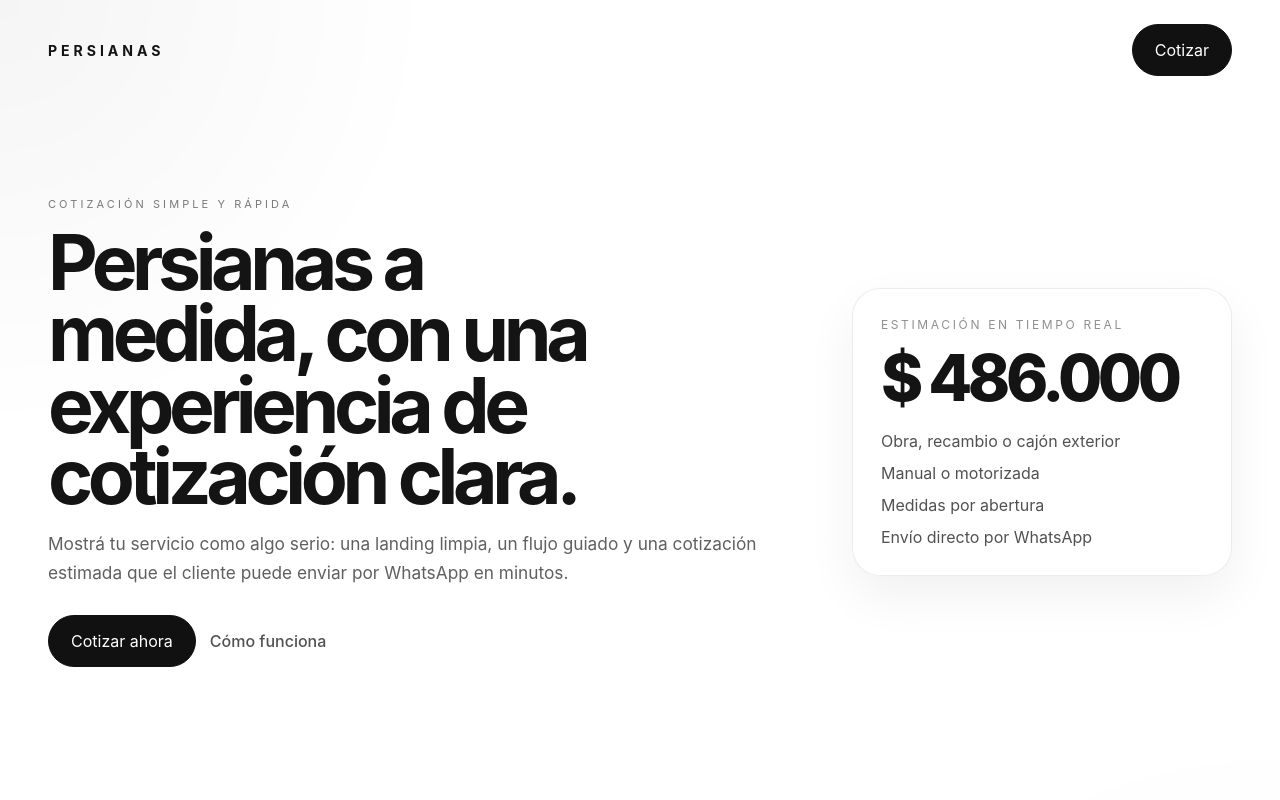
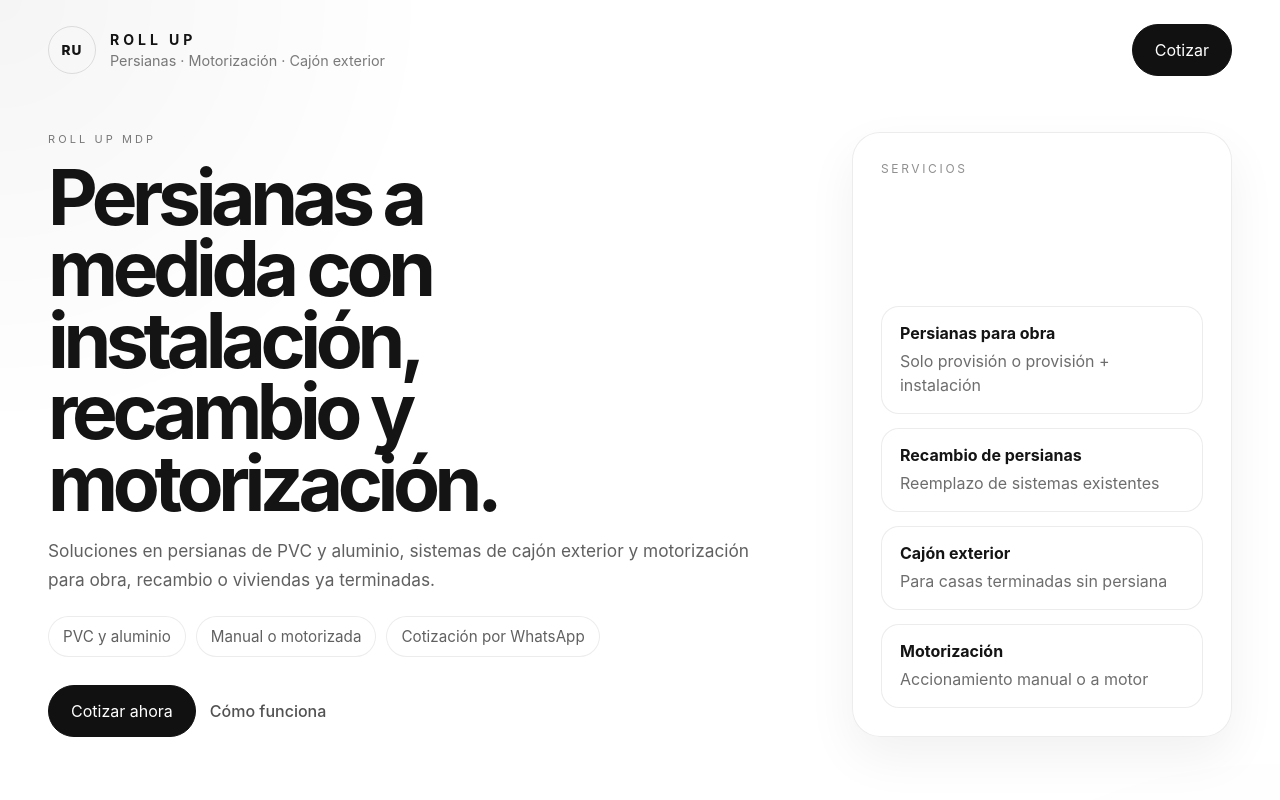
Before and after one commit to amirgeek/persianas-cotizador, a React (Vite) app: page / in a window 1280 px wide. Shown: the top 800 px of the page. Built offline with nearby package versions, Linux system fonts and the light colour scheme.

Commit message:
Adapt landing copy and branding for Roll Up

```diff
--- a/src/App.jsx
+++ b/src/App.jsx
@@ -170,45 +170,67 @@ function App() {
   return (
     <div className="page-shell">
       <header className="topbar">
-        <div className="brand">PERSIANAS</div>
+        <div className="brand-wrap">
+          <div className="brand-mark">RU</div>
+          <div>
+            <div className="brand">ROLL UP</div>
+            <div className="brand-sub">Persianas · Motorización · Cajón exterior</div>
+          </div>
+        </div>
         <button className="nav-button" onClick={() => { setIsModalOpen(true); setIsResultOpen(false); }}>Cotizar</button>
       </header>
 
       <main>
-        <section className="hero-section">
+        <section className="hero-section rollup-hero">
           <div className="hero-copy">
-            <div className="eyebrow">Cotización simple y rápida</div>
-            <h1>Persianas a medida, con una experiencia de cotización clara.</h1>
+            <div className="eyebrow">Roll Up MDP</div>
+            <h1>Persianas a medida con instalación, recambio y motorización.</h1>
             <p>
-              Mostrá tu servicio como algo serio: una landing limpia, un flujo guiado y una cotización estimada que el cliente puede enviar por WhatsApp en minutos.
+              Soluciones en persianas de PVC y aluminio, sistemas de cajón exterior y motorización para obra, recambio o viviendas ya terminadas.
             </p>
+            <div className="hero-badges">
+              <span>PVC y aluminio</span>
+              <span>Manual o motorizada</span>
+              <span>Cotización por WhatsApp</span>
+            </div>
             <div className="hero-actions">
               <button className="primary-button" onClick={() => { setIsModalOpen(true); setIsResultOpen(false); }}>Cotizar ahora</button>
               <a className="secondary-link" href="#como-funciona">Cómo funciona</a>
             </div>
           </div>
-          <div className="hero-card">
-            <div className="hero-card-top">Estimación en tiempo real</div>
-            <div className="fake-quote-value">{formatCurrency(totals.total || 486000)}</div>
-            <div className="hero-card-list">
-              <span>Obra, recambio o cajón exterior</span>
-              <span>Manual o motorizada</span>
-              <span>Medidas por abertura</span>
-              <span>Envío directo por WhatsApp</span>
+          <div className="hero-card rollup-card">
+            <div className="hero-card-top">Servicios</div>
+            <div className="service-stack">
+              <div className="service-item">
+                <strong>Persianas para obra</strong>
+                <span>Solo provisión o provisión + instalación</span>
+              </div>
+              <div className="service-item">
+                <strong>Recambio de persianas</strong>
+                <span>Reemplazo de sistemas existentes</span>
+              </div>
+              <div className="service-item">
+                <strong>Cajón exterior</strong>
+                <span>Para casas terminadas sin persiana</span>
+              </div>
+              <div className="service-item">
+                <strong>Motorización</strong>
+                <span>Accionamiento manual o a motor</span>
+              </div>
             </div>
           </div>
         </section>
 
-        <section className="features-section" id="como-funciona">
+        <section className="features-section rollup-info" id="como-funciona">
           <div className="section-heading">
-            <div className="eyebrow">Cómo funciona</div>
-            <h2>Un flujo pensado para que cotizar no sea un dolor.</h2>
+            <div className="eyebrow">Cómo trabajamos</div>
+            <h2>Un cotizador pensado para que el cliente entienda rápido qué necesita.</h2>
           </div>
           <div className="features-grid">
-            <FeatureCard number="01" title="Elegís el tipo de trabajo" text="Obra, recambio o cajón exterior. Sin vueltas ni pantallas técnicas de más." />
-            <FeatureCard number="02" title="Definís el sistema" text="Manual o motorizado, y si aplica, solo compra o compra con instalación." />
-            <FeatureCard number="03" title="Cargás medidas" text="Una abertura por vez, con una experiencia mucho más simple que una planilla." />
-            <FeatureCard number="04" title="Mandás la cotización" text="El resultado final sale listo para compartir por WhatsApp al instante." />
+            <FeatureCard number="01" title="Elegí el tipo de trabajo" text="Obra, recambio o cajón exterior según la situación de la vivienda." />
+            <FeatureCard number="02" title="Definí el sistema" text="Manual o motorizado, y si está en obra, solo compra o compra con instalación." />
+            <FeatureCard number="03" title="Cargá las medidas" text="Una abertura por vez, con un flujo simple y directo." />
+            <FeatureCard number="04" title="Seguimos por WhatsApp" text="La cotización sale lista para enviarla y continuar la atención comercial." />
           </div>
         </section>
       </main>
--- a/src/styles.css
+++ b/src/styles.css
@@ -32,11 +32,35 @@ button { cursor: pointer; }
   align-items: center;
 }
 
+.brand-wrap {
+  display: flex;
+  align-items: center;
+  gap: 14px;
+}
+
+.brand-mark {
+  width: 48px;
+  height: 48px;
+  border-radius: 999px;
+  border: 1px solid rgba(20,20,20,0.12);
+  display: grid;
+  place-items: center;
+  font-size: 0.85rem;
+  font-weight: 800;
+  letter-spacing: 0.08em;
+}
+
 .brand {
   font-size: 0.88rem;
   letter-spacing: 0.28em;
   text-transform: uppercase;
   font-weight: 700;
+}
+
+.brand-sub {
+  margin-top: 4px;
+  font-size: 0.9rem;
+  color: rgba(20,20,20,0.56);
 }
 
 .nav-button,
@@ -115,6 +139,22 @@ button { cursor: pointer; }
   margin-top: 28px;
 }
 
+.hero-badges {
+  display: flex;
+  flex-wrap: wrap;
+  gap: 10px;
+  margin-top: 22px;
+}
+
+.hero-badges span {
+  padding: 10px 14px;
+  border-radius: 999px;
+  border: 1px solid rgba(20,20,20,0.08);
+  background: rgba(255,255,255,0.8);
+  color: rgba(20,20,20,0.68);
+  font-size: 0.95rem;
+}
+
 .secondary-link {
   color: rgba(20,20,20,0.74);
   font-weight: 500;
@@ -134,6 +174,39 @@ button { cursor: pointer; }
 
 .hero-card {
   padding: 28px;
+}
+
+.rollup-hero {
+  align-items: stretch;
+}
+
+.rollup-card {
+  display: flex;
+  flex-direction: column;
+  justify-content: space-between;
+}
+
+.service-stack {
+  display: grid;
+  gap: 14px;
+  margin-top: 18px;
+}
+
+.service-item {
+  padding: 16px 18px;
+  border-radius: 18px;
+  border: 1px solid rgba(20,20,20,0.08);
+  background: #fff;
+}
+
+.service-item strong {
+  display: block;
+  margin-bottom: 6px;
+}
+
+.service-item span {
+  color: rgba(20,20,20,0.62);
+  line-height: 1.5;
 }
 
 .hero-card-top,
```
